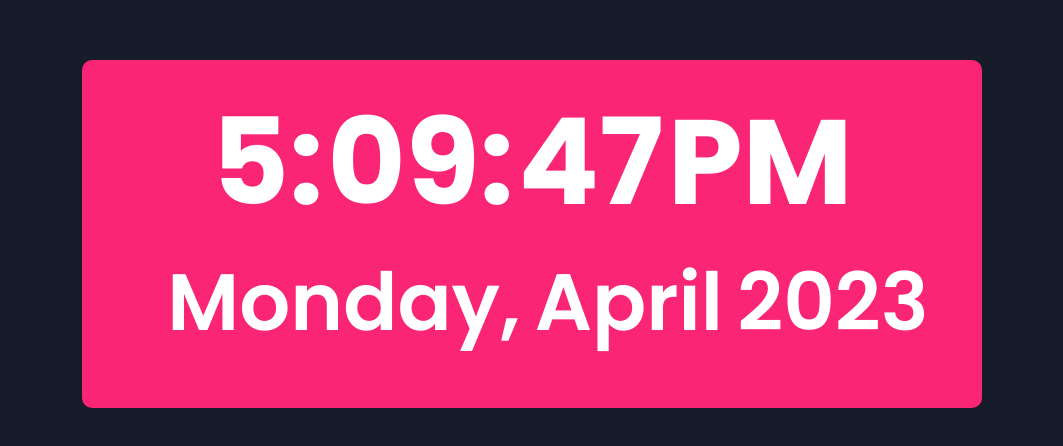
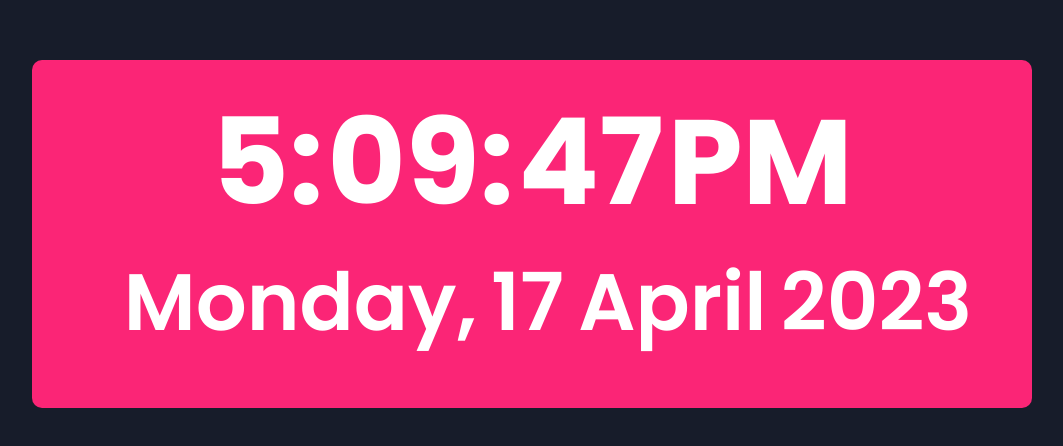
Before and after one commit to mohammadsaiful0/all-assignment-for-Ostad, a plain HTML site: page assignment -3/index.html in a window 1280 px wide. Shown: the part 166-612 px from the top of the page, without its empty margins (108-1171 px from the left). Drawn offline with nearby package versions, Linux system fonts and the light colour scheme.

Commit message:
Assignment 3

```diff
--- a/assignment -3/function.js
+++ b/assignment -3/function.js
@@ -8,6 +8,7 @@ function digitalClock(){
     let dayName = dayNames[todayDate.getDay()];
     let monthName = monthNames[todayDate.getMonth()];
     let year = todayDate.getFullYear();
+    let dayNumber=todayDate.getDate();
 
 
     // Format the time into hours, minutes, and seconds
@@ -38,6 +39,7 @@ function digitalClock(){
     document.getElementById("dayName").innerHTML= dayName + ",";
     document.getElementById("MonthName").innerHTML= monthName + "";
     document.getElementById("Year").innerHTML= year;
+    document.getElementById("dayNumber").innerHTML= dayNumber;
 
 }
 //run the function
--- a/assignment -3/index.html
+++ b/assignment -3/index.html
@@ -31,6 +31,7 @@
             <div class="current-date">
                 <ul class="date">
                 <li class="D" id="dayName"></li>
+                <li class="D" id="dayNumber"></li>
                 <li class="M" id="MonthName"></li>
                 <li class="Y" id="Year"></li>
             </ul>
--- a/assignment -3/style.css
+++ b/assignment -3/style.css
@@ -12,7 +12,7 @@ body{
 }
 .digital-clock-sa{
     background-color: #FB2576;
-    width: 900px;
+    width: 1000px;
     max-width: 800;
     padding: 30px;
     border-radius: 10px;
```
